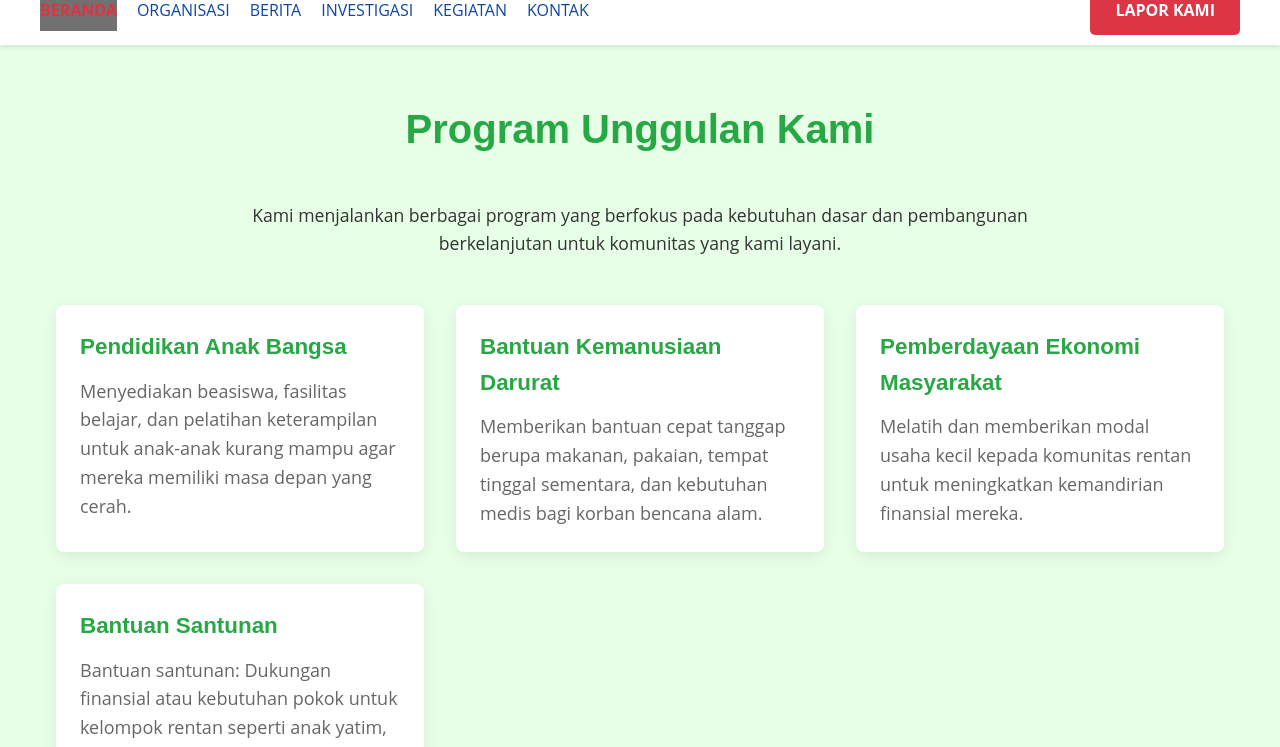
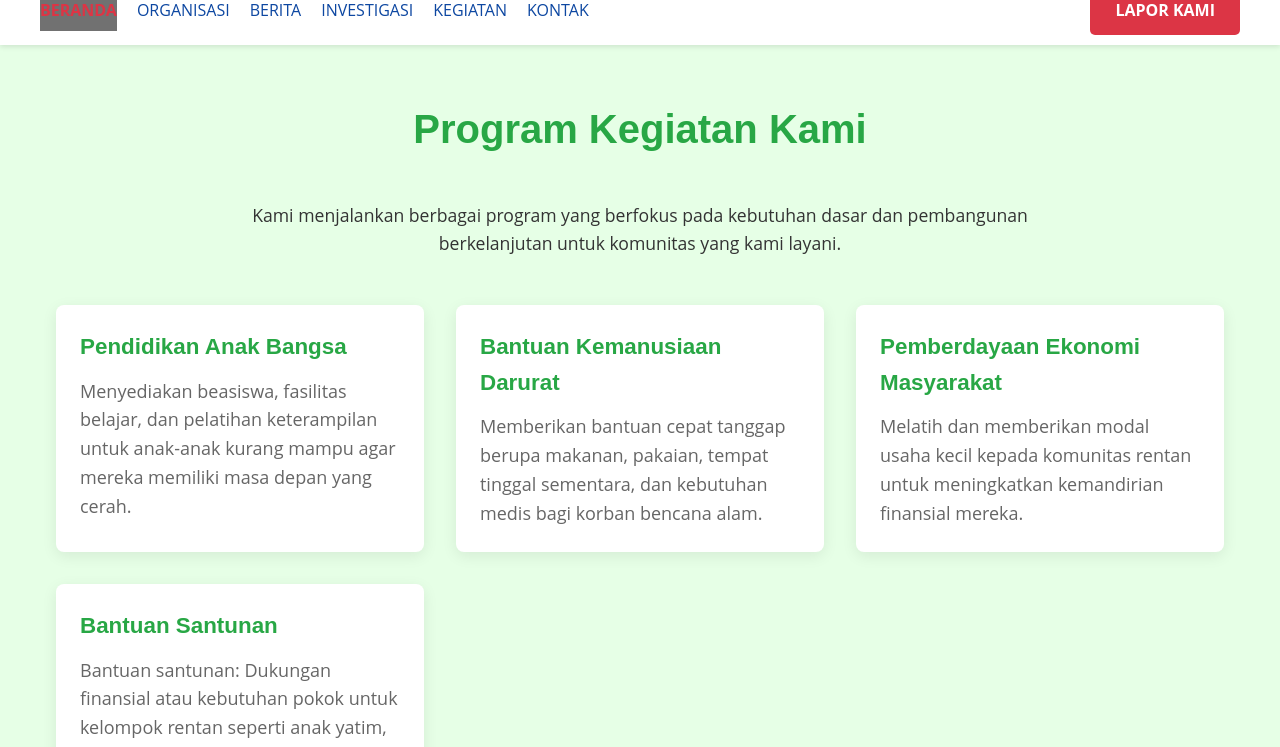
Before and after one commit to x-qmo/x-qmo.github.io, a Jekyll site: the page built from _landing_pages/irm.md, in a window 1280 px wide and 900 px high, scrolled down 2126 px, cut to the strip 153-900 px from the top of the window. Built offline with Jekyll 4.4.1, drawn with Linux system fonts in a browser that asks for light colours.

Commit message:
Update irm.md

```diff
--- a/_landing_pages/irm.md
+++ b/_landing_pages/irm.md
@@ -44,9 +44,7 @@
     </div>
 </section>
 
-<section class="about-section" id="tentang-kami">
-    <div class="container">
-        <nav class="about-us-nav">
+<nav class="about-us-nav">
             <a href="#company-history" class="nav-itemku">
                 <svg xmlns="http://www.w3.org/2000/svg" width="24" height="24" viewBox="0 0 24 24" fill="none" stroke="currentColor" stroke-width="2" stroke-linecap="round" stroke-linejoin="round">
                     <path d="M12 2L2 7l10 5 10-5-10-5z"></path>
@@ -76,6 +74,9 @@
                 <span class="spn-text-acc">Hubungi Kami</span>
             </a>
         </nav>
+
+<section class="about-section" id="tentang-kami">
+    <div class="container">
         <h2 class="section-title">Tentang Kami</h2>
         <p class="section-description">
             Yayasan Insan Robithotul Mukhlasin (IRM) adalah sebuah lembaga sosial kemanusiaan yang didirikan pada tahun 2024 dibawah naungan <b>Yayasan Makhsus Nusantara</b> dan dibawah <b>bimbingan ahli silsilah Gurunda Syaikh Al-'Allamah Masy'ur Kyai Dr. Fahmi Ahmad Fajar Abou Saad, MA Hafidzahullahu Ta'ala</b>.
@@ -113,7 +114,7 @@
 
 <section class="programs-section" id="program">
     <div class="container">
-        <h2 class="section-title">Program Unggulan Kami</h2>
+        <h2 class="section-title">Program Kegiatan Kami</h2>
         <p class="section-description">
             Kami menjalankan berbagai program yang berfokus pada kebutuhan dasar dan pembangunan berkelanjutan untuk komunitas yang kami layani.
         </p>
```
